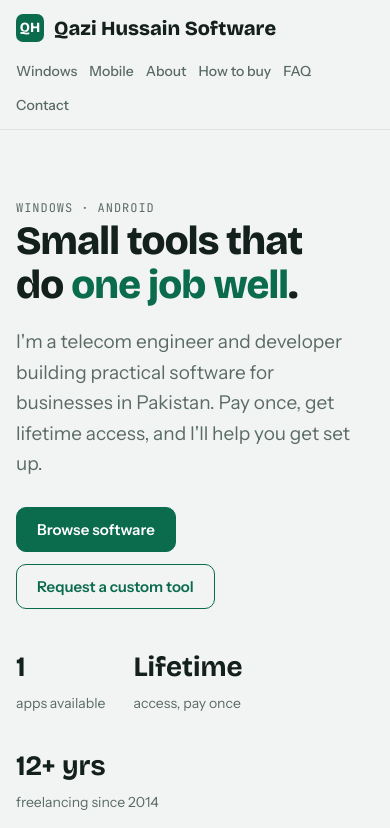
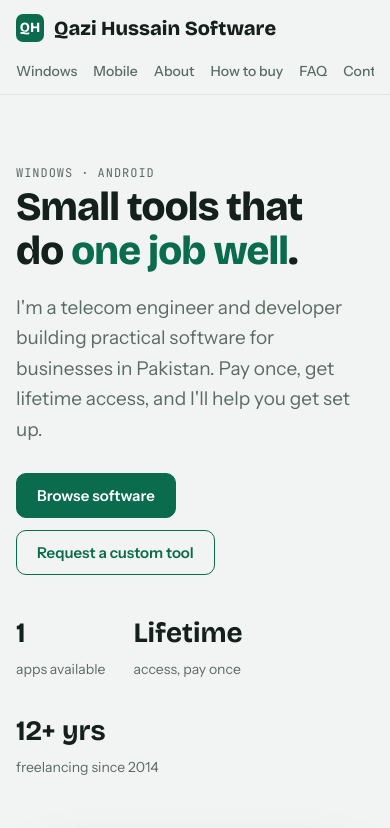
Before and after one commit to makham002/qh-software, a plain HTML site: page index.html in a window 390 px wide. Shown: the top 828 px of the page. Drawn offline with nearby package versions, Linux system fonts and the light colour scheme.

Commit message:
Keep phone menu on one scrollable line
Co-Authored-By: Claude Opus 5.5 <noreply@anthropic.com>
Claude-Session: https://claude.ai/code/session_01QoA2vCaQMREPvfCNDs66Wm

```diff
--- a/styles.css
+++ b/styles.css
@@ -166,8 +166,9 @@ footer .wrap{padding-block:28px;display:flex;justify-content:space-between;gap:1
 @media (max-width:520px){
   .steps,.two{grid-template-columns:1fr}
   .grid{grid-template-columns:1fr}
-  .navlinks{gap:12px}
-  .navlinks a{font-size:14px}
+  .navlinks{gap:16px;flex-wrap:nowrap;overflow-x:auto;width:100%;scrollbar-width:none;-webkit-overflow-scrolling:touch}
+  .navlinks::-webkit-scrollbar{display:none}
+  .navlinks a{font-size:14px;white-space:nowrap}
 }
 
 .band{background:var(--surface);border-block:1px solid var(--line)}
```
